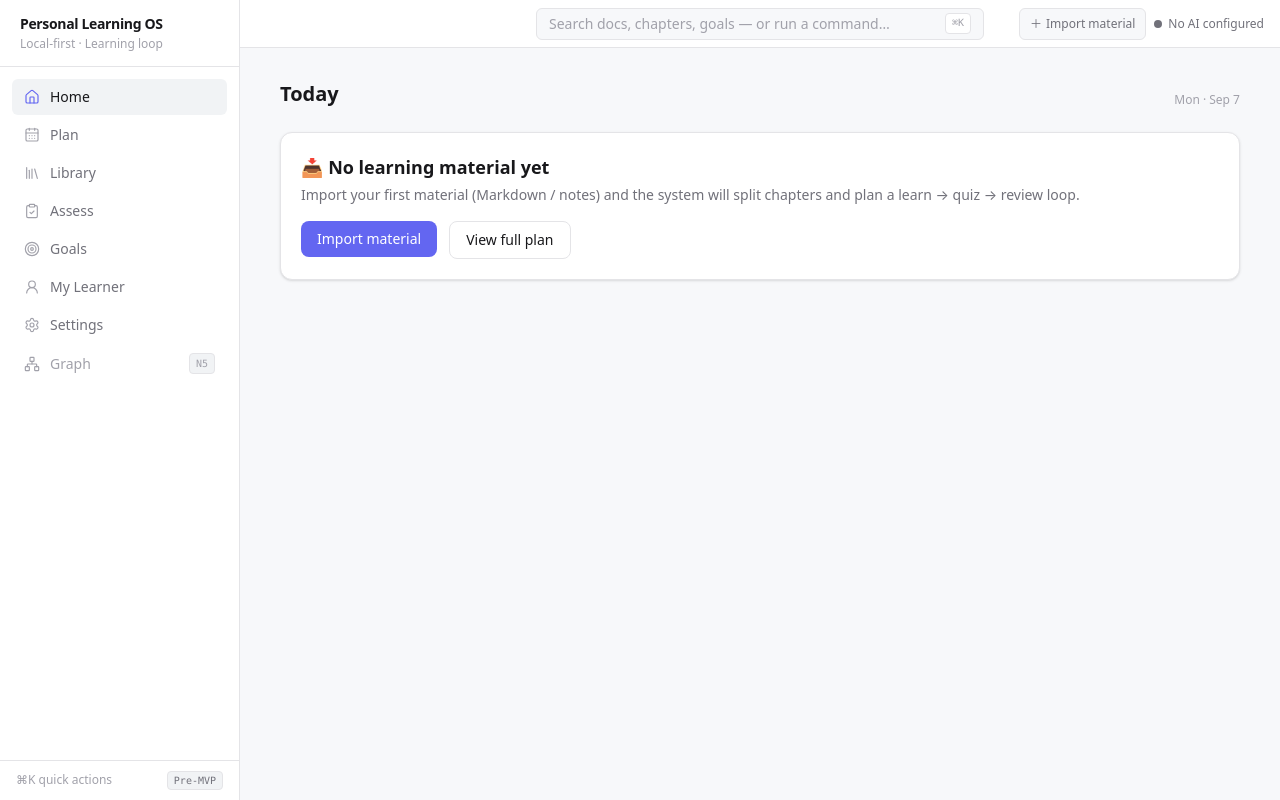
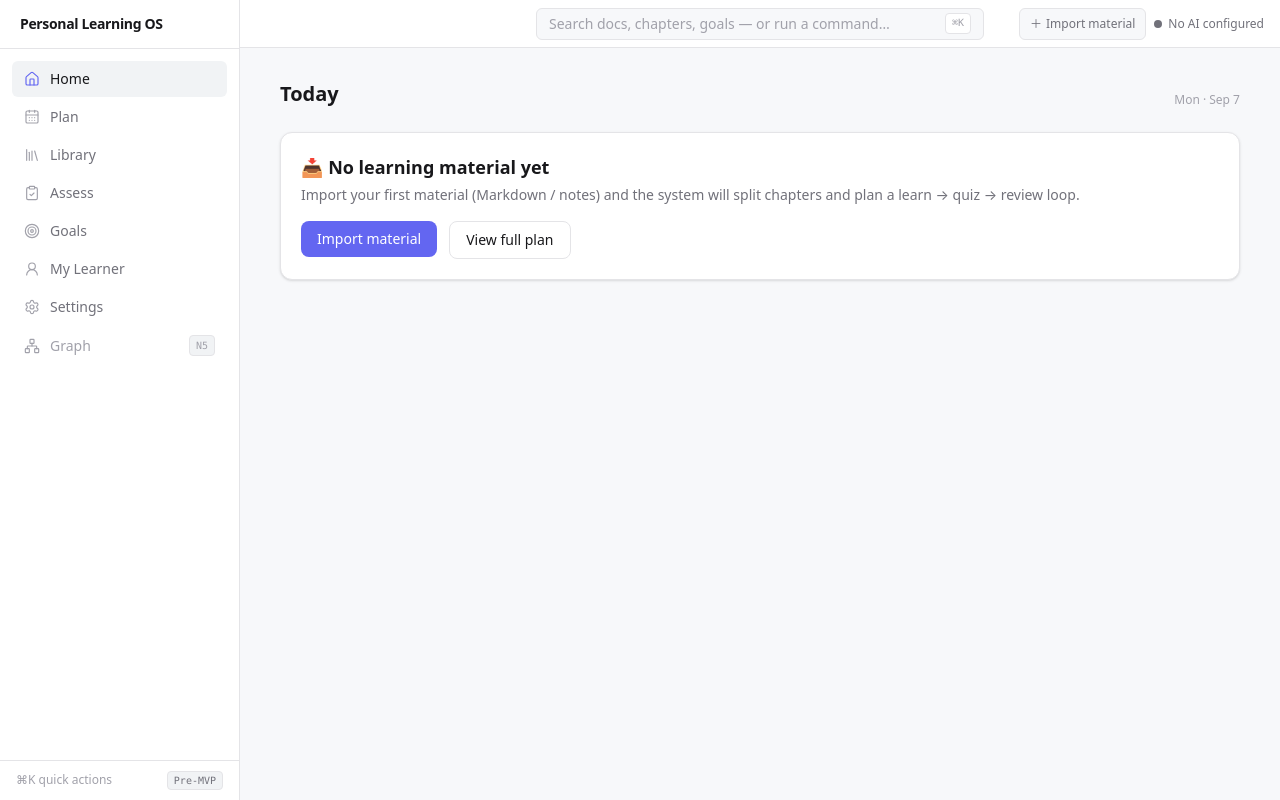
Before and after one commit to JackXuyi/Personal-Learning-OS, a React (Vite) app: page /#/ in a window 1280 px wide. Built offline with nearby package versions, Linux system fonts and the light colour scheme.

Commit message:
feat: 移除顶部的 desc

```diff
--- a/src/components/layout/NavSidebar.tsx
+++ b/src/components/layout/NavSidebar.tsx
@@ -24,7 +24,7 @@ export default function NavSidebar() {
     <aside className="flex w-60 shrink-0 flex-col border-r border-line bg-surface">
       <div className="border-b border-line px-5 py-3.5">
         <p className="text-sm font-semibold tracking-tight text-ink-1">{m.nav.brand}</p>
-        <p className="mt-0.5 text-xs text-ink-3">{m.nav.brandSub}</p>
+        {/* <p className="mt-0.5 text-xs text-ink-3">{m.nav.brandSub}</p> */}
       </div>
       <nav className="flex-1 space-y-0.5 p-3">
         {NAV_ITEMS.map((item) => {
```
